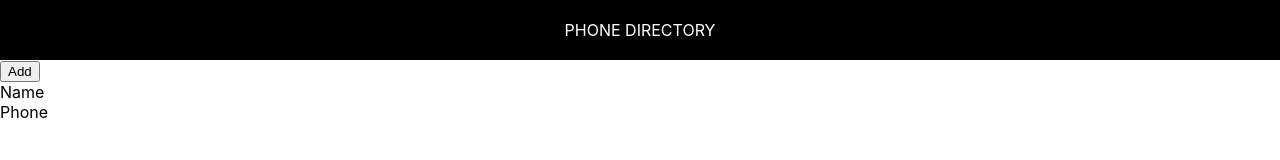
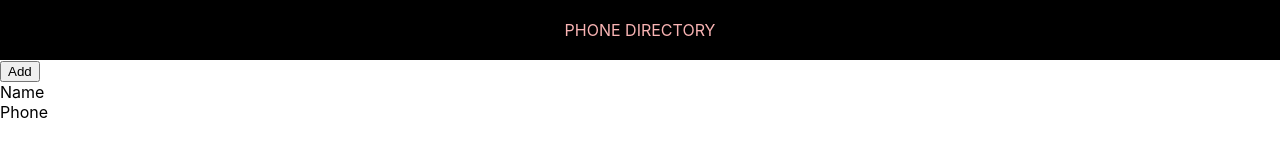
Before and after one commit to Abhishek0810/phone-directory, a React (Create React App) app: page / in a window 1280 px wide. Shown: the top 160 px of the page. Built offline with nearby package versions, Linux system fonts and the light colour scheme.

Commit message:
Styling: Styled 'Header' (External)

```diff
--- /dev/null
+++ b/src/Header.css
@@ -0,0 +1,7 @@
+.header {
+    text-align: center;
+    padding: 20px;
+    background: #000;
+    color: rgb(248, 179, 179);
+    text-transform: uppercase;
+}
--- a/src/Header.js
+++ b/src/Header.js
@@ -1,15 +1,13 @@
 import React from 'react';
 
+import './Header.css';
+
 const Header = function() {
-    const headerStyle = {
-        textAlign: 'center',
-        padding: 20,
-        background: '#000',
-        color: '#fff',
-        textTransform: 'uppercase'
-    };
+
+
+
     return (
-        <div style={headerStyle}>
+        <div className="header">
             Phone Directory
         </div>
     )
```
